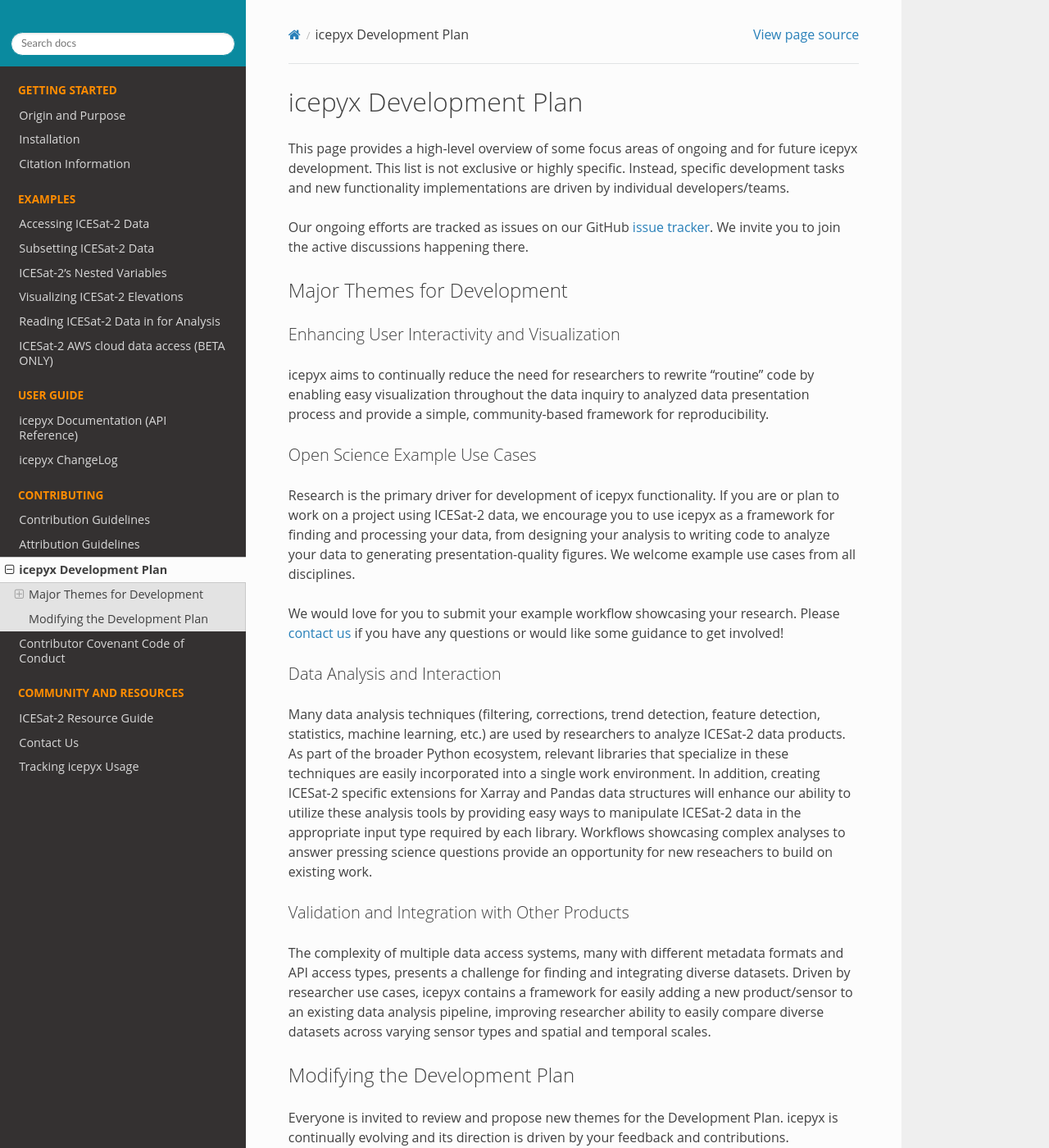
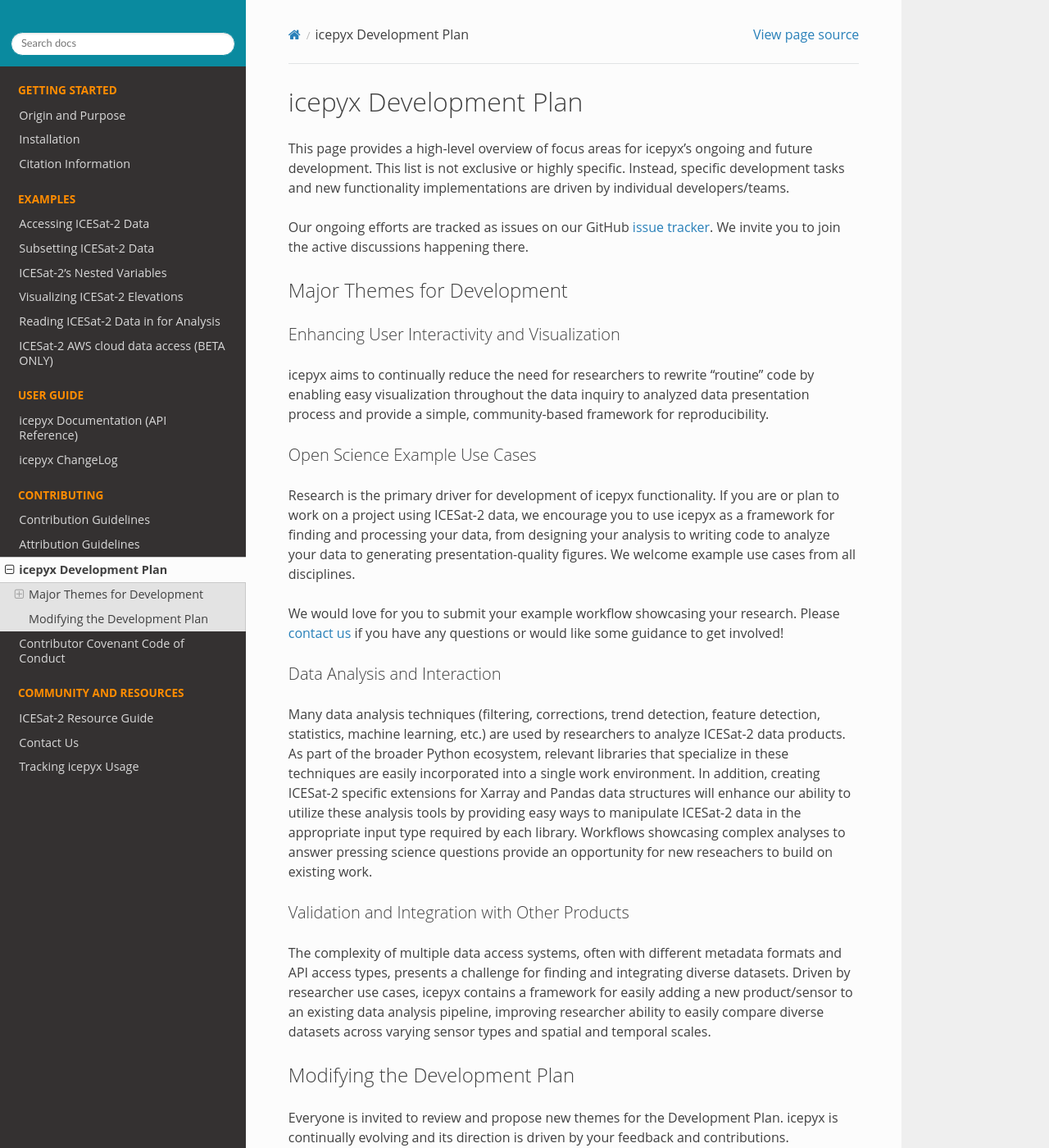
Before and after one commit to icesat2py/icepyx, a Sphinx documentation site: the page built from doc/source/contributing/development_plan.rst, in a window 1280 px wide and 1400 px high. Shown: the whole window at 82% size. Built offline with Sphinx 7.4.7 and the Read the Docs theme 2.0.0, drawn with Linux system fonts in a browser that asks for light colours; the version number could not be read and is left out.

Commit message:
Apply suggestions from code review
Co-authored-by: Wei Ji <23487320+weiji14@users.noreply.github.com>

```diff
--- a/doc/source/contributing/development_plan.rst
+++ b/doc/source/contributing/development_plan.rst
@@ -1,7 +1,7 @@
 icepyx Development Plan
 =======================
 
-This page provides a high-level overview of some focus areas of ongoing and for future icepyx development.
+This page provides a high-level overview of focus areas for icepyx's ongoing and future development.
 This list is not exclusive or highly specific.
 Instead, specific development tasks and new functionality implementations are driven by individual developers/teams.
 
@@ -36,8 +36,8 @@
 Workflows showcasing complex analyses to answer pressing science questions provide an opportunity for new reseachers to build on existing work.
 
 Validation and Integration with Other Products
-^^^^^^^^^^^^^^^^^^^^^^^^^^^^^^^^^^^^^^^^^^
-The complexity of multiple data access systems, many with different metadata formats and API access types,
+^^^^^^^^^^^^^^^^^^^^^^^^^^^^^^^^^^^^^^^^^^^^^^
+The complexity of multiple data access systems, often with different metadata formats and API access types,
 presents a challenge for finding and integrating diverse datasets.
 Driven by researcher use cases, icepyx contains a framework for easily adding a new product/sensor to an existing data analysis pipeline,
 improving researcher ability to easily compare diverse datasets across varying sensor types and spatial and temporal scales.
```
